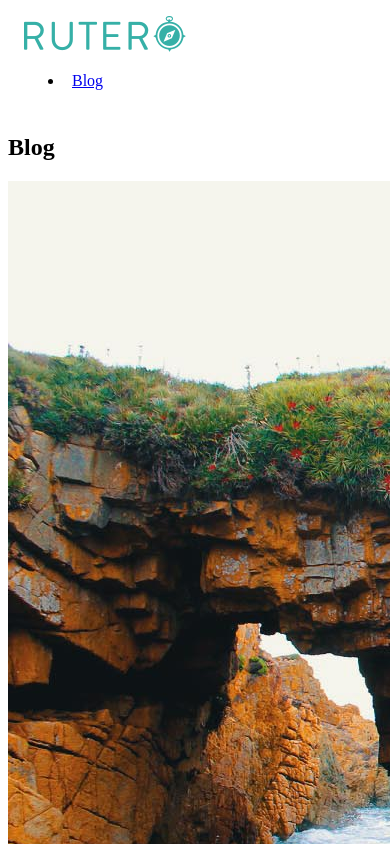
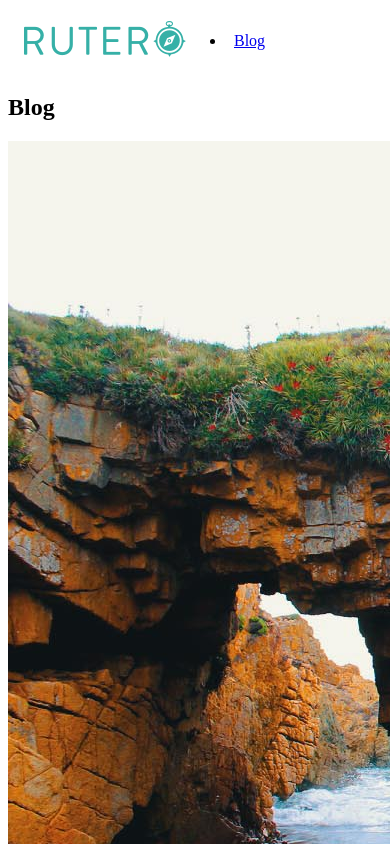
Before and after one commit to Rthel87/Clon-rutero, a Vue app: page / in a window 390 px wide. Shown: the top 844 px of the page. Built offline with nearby package versions, Linux system fonts and the light colour scheme.

Commit message:
Sass: Se agrega nuevo componente para las clases genericas 'Body'

```diff
--- a/src/assets/css/application.css
+++ b/src/assets/css/application.css
@@ -5,6 +5,20 @@
   align-items: center;
   justify-content: space-between;
   padding: 0.5rem 1rem;
+}
+.navbar .white {
+  background-color: white;
+  border: 0;
+  margin-bottom: 0rem;
+  padding: 0.5rem 1rem;
+  position: relative;
+  z-index: 10;
+}
+.navbar .container {
+  display: flex;
+  flex-wrap: wrap;
+  align-items: center;
+  justify-content: space-between;
 }
 
 @media (max-width: 991.98px) {
@@ -45,5 +59,29 @@
     padding-right: 1.25rem;
   }
 }
+.container {
+  position: relative;
+}
+
+@media (max-width: 576px) {
+  .container {
+    max-width: 540px;
+  }
+}
+@media (max-width: 768px) {
+  .container {
+    max-width: 720px;
+  }
+}
+@media (max-width: 992px) {
+  .container {
+    max-width: 960px;
+  }
+}
+@media (max-width: 1200px) {
+  .container {
+    max-width: 1140px;
+  }
+}
 
 /*# sourceMappingURL=application.css.map */
--- /dev/null
+++ b/src/sass/_body.scss
@@ -0,0 +1,27 @@
+.container {
+  position: relative;
+}
+
+@media (max-width: 576px) {
+  .container {
+    max-width: 540px;
+  }
+}
+
+@media (max-width: 768px) {
+  .container {
+    max-width: 720px;
+  }
+}
+
+@media (max-width: 992px) {
+  .container {
+    max-width: 960px;
+  }
+}
+
+@media (max-width: 1200px) {
+  .container {
+    max-width: 1140px;
+  }
+}
--- a/src/sass/application.scss
+++ b/src/sass/application.scss
@@ -1 +1,2 @@
-@import "nav"
+@import "nav";
+@import "body";
```
Also changed, not shown: 1 other file (tests, documents, lock files or other folders).
